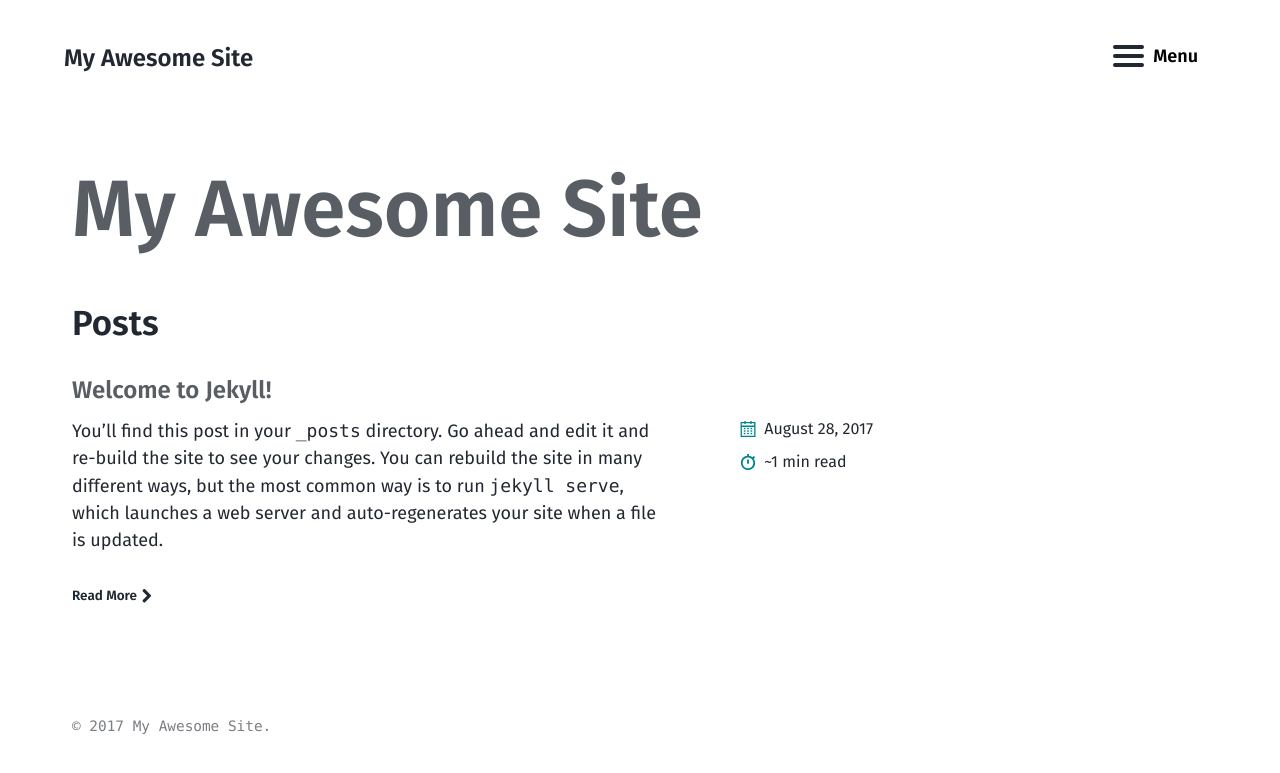
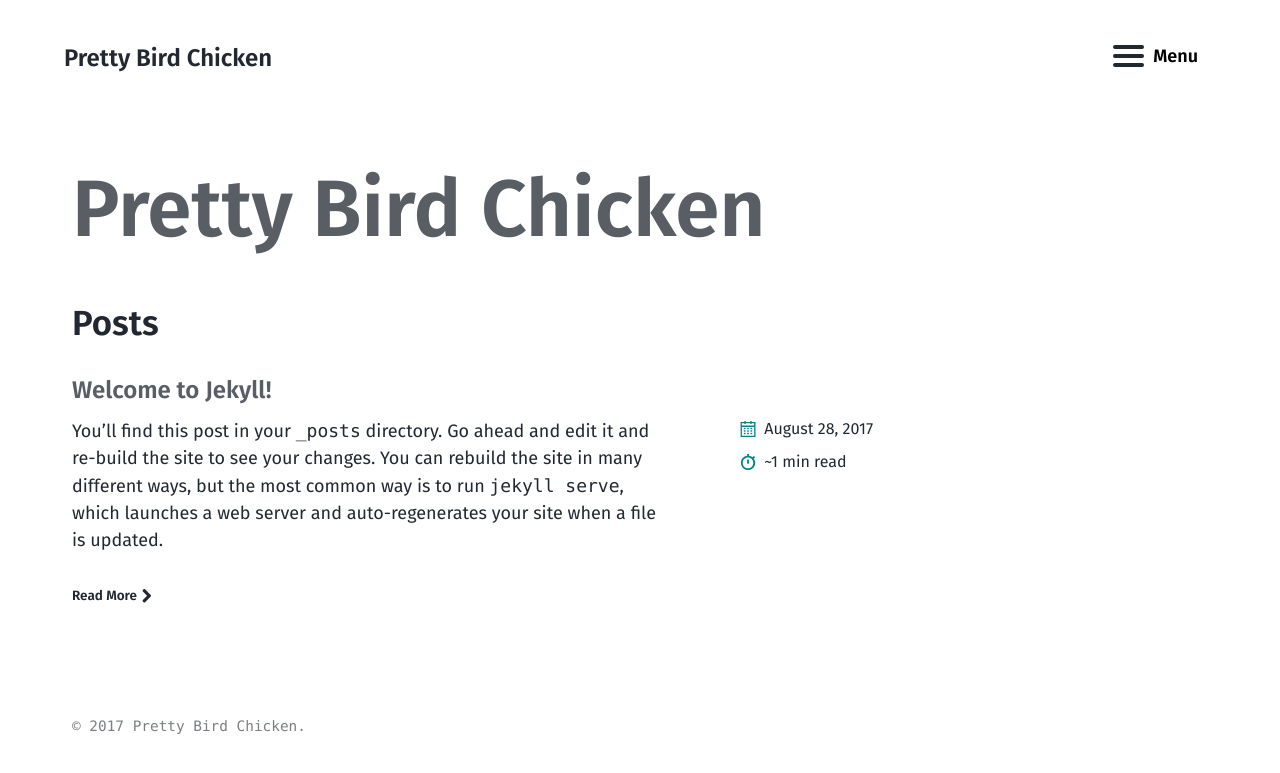
Before and after one commit to PHironaka/pretty-bird, a Jekyll site: the page built from index.md, in a window 1280 px wide. Shown: the top 773 px of the page. Built offline with Jekyll 4.4.1, drawn with Linux system fonts in a browser that asks for light colours.

Commit message:
Updated Config

```diff
--- a/_config.yml
+++ b/_config.yml
@@ -1,5 +1,5 @@
 ---
-title: My Awesome Site
+title: Pretty Bird Chicken
 timezone: UTC
 collections:
   posts:
```
